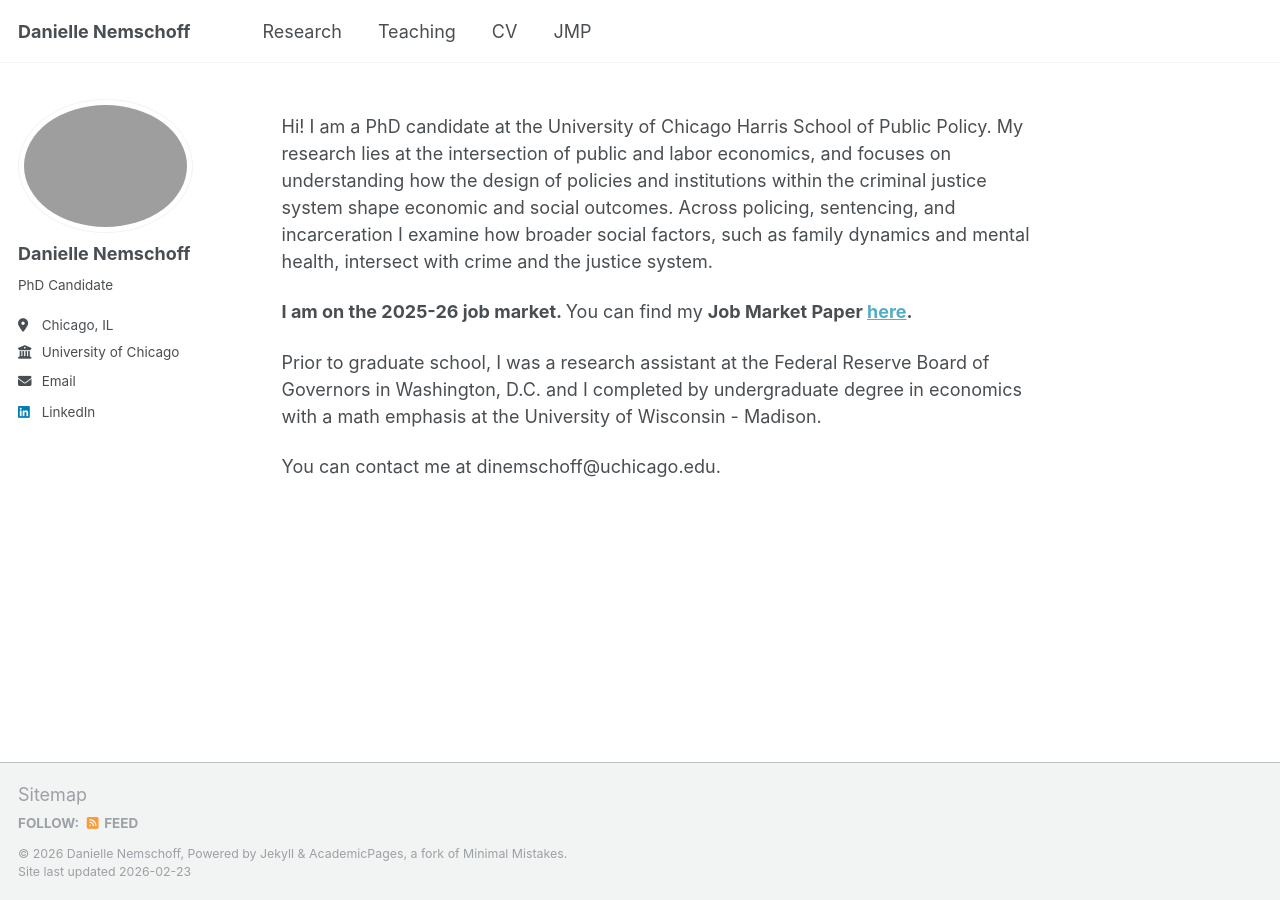
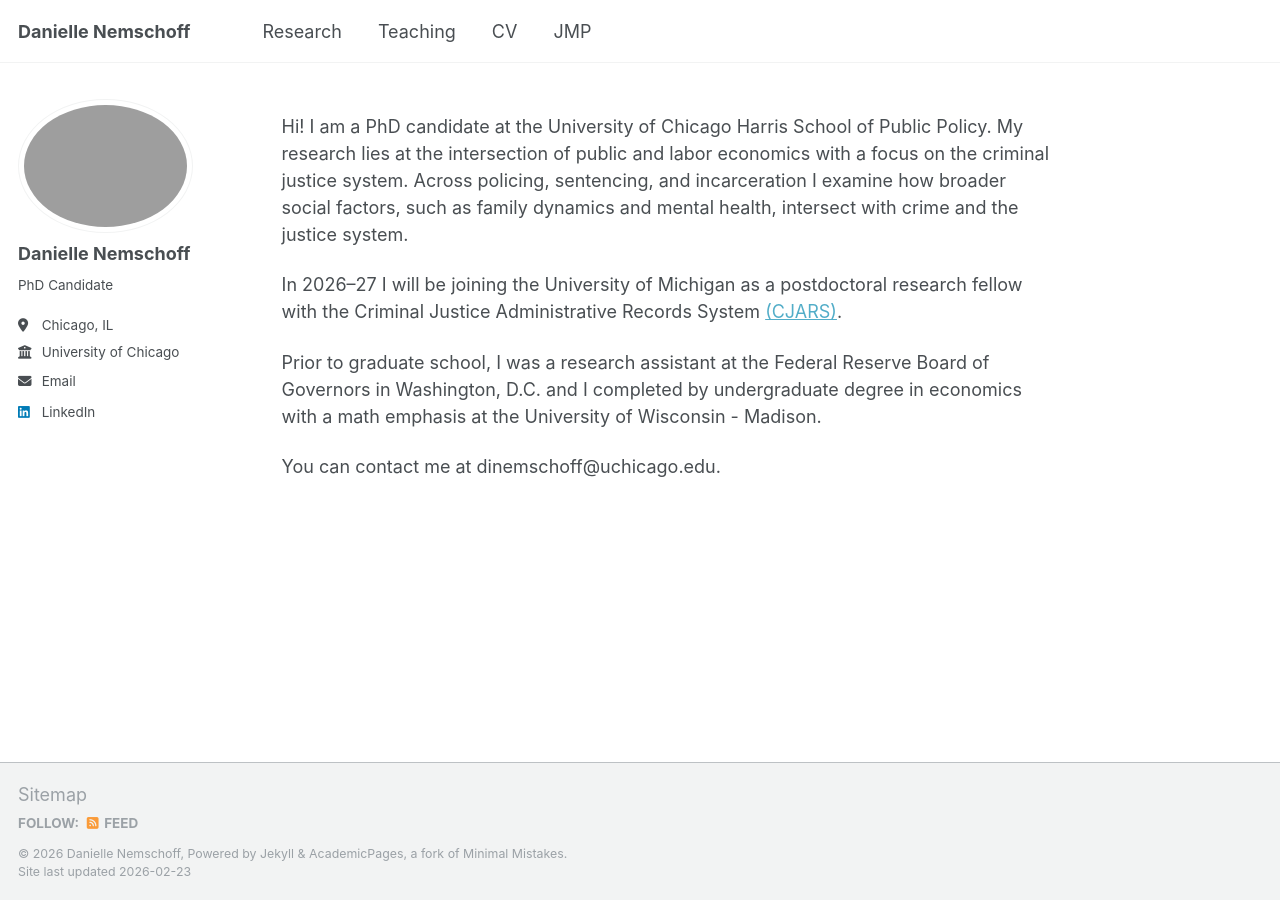
Before and after one commit to daniellenemschoff/daniellenemschoff.github.io, a Jekyll site: the page built from _pages/about.md, in a window 1280 px wide. Built offline with Jekyll 4.4.1, drawn with Linux system fonts in a browser that asks for light colours.

Commit message:
Update about.md

```diff
--- a/_pages/about.md
+++ b/_pages/about.md
@@ -6,9 +6,9 @@ redirect_from:
   - /about/
   - /about.html
 ---
-Hi! I am a PhD candidate at the University of Chicago Harris School of Public Policy. My research lies at the intersection of public and labor economics, and focuses on understanding how the design of policies and institutions within the criminal justice system shape economic and social outcomes. Across policing, sentencing, and incarceration I examine how broader social factors, such as family dynamics and mental health, intersect with crime and the justice system.
+Hi! I am a PhD candidate at the University of Chicago Harris School of Public Policy. My research lies at the intersection of public and labor economics with a focus on the criminal justice system. Across policing, sentencing, and incarceration I examine how broader social factors, such as family dynamics and mental health, intersect with crime and the justice system.
 
-<strong>I am on the 2025-26 job market. </strong> You can find my <strong>Job Market Paper [here](https://daniellenemschoff.github.io/files/nemschoff_JMP.pdf). </strong>
+In 2026–27 I will be joining the University of Michigan as a postdoctoral research fellow with the Criminal Justice Administrative Records System <a href="https://cjars.org/">(CJARS)</a>.
 
 Prior to graduate school, I was a research assistant at the Federal Reserve Board of Governors in Washington, D.C. and I completed by undergraduate degree in economics with a math emphasis at the University of Wisconsin - Madison.
 
```
